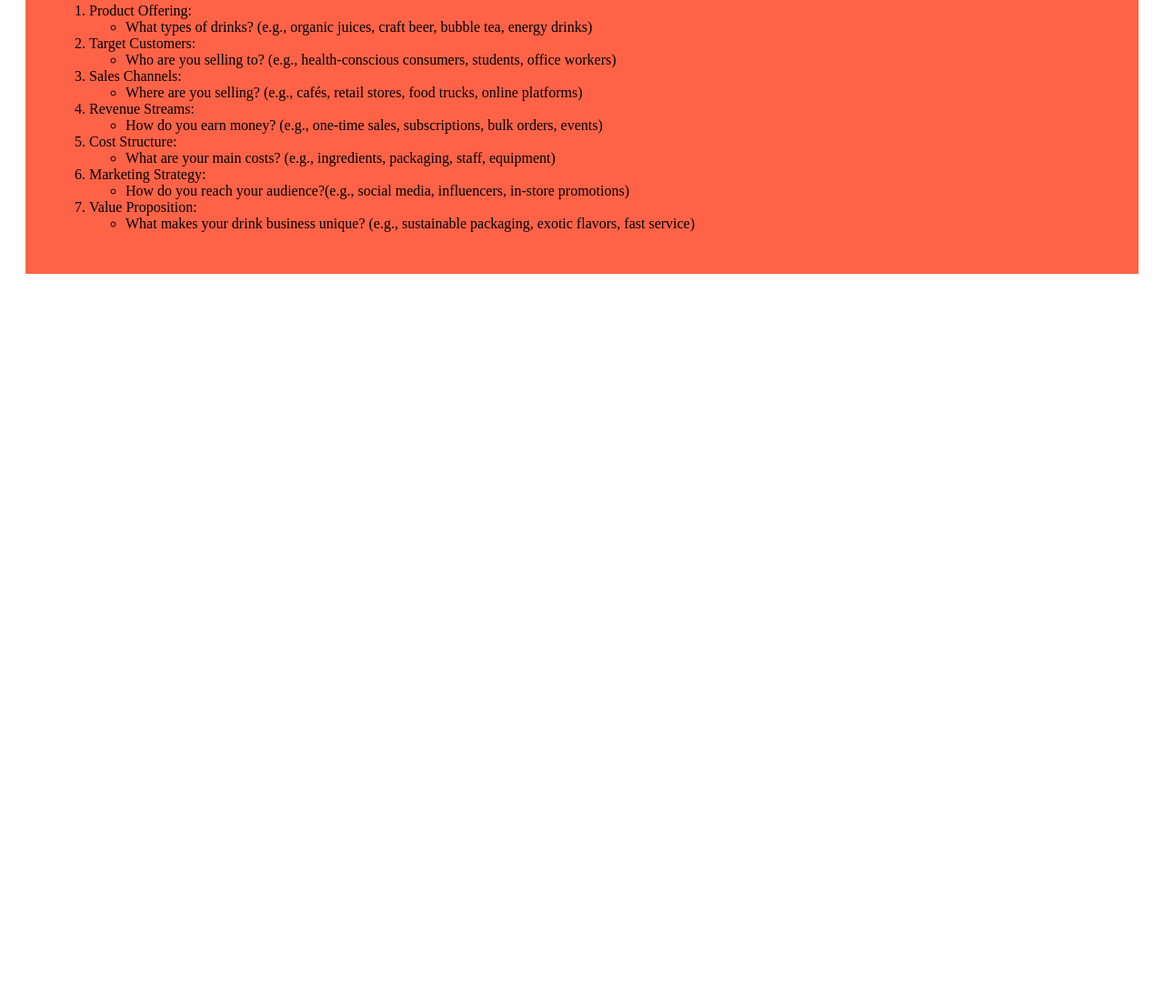
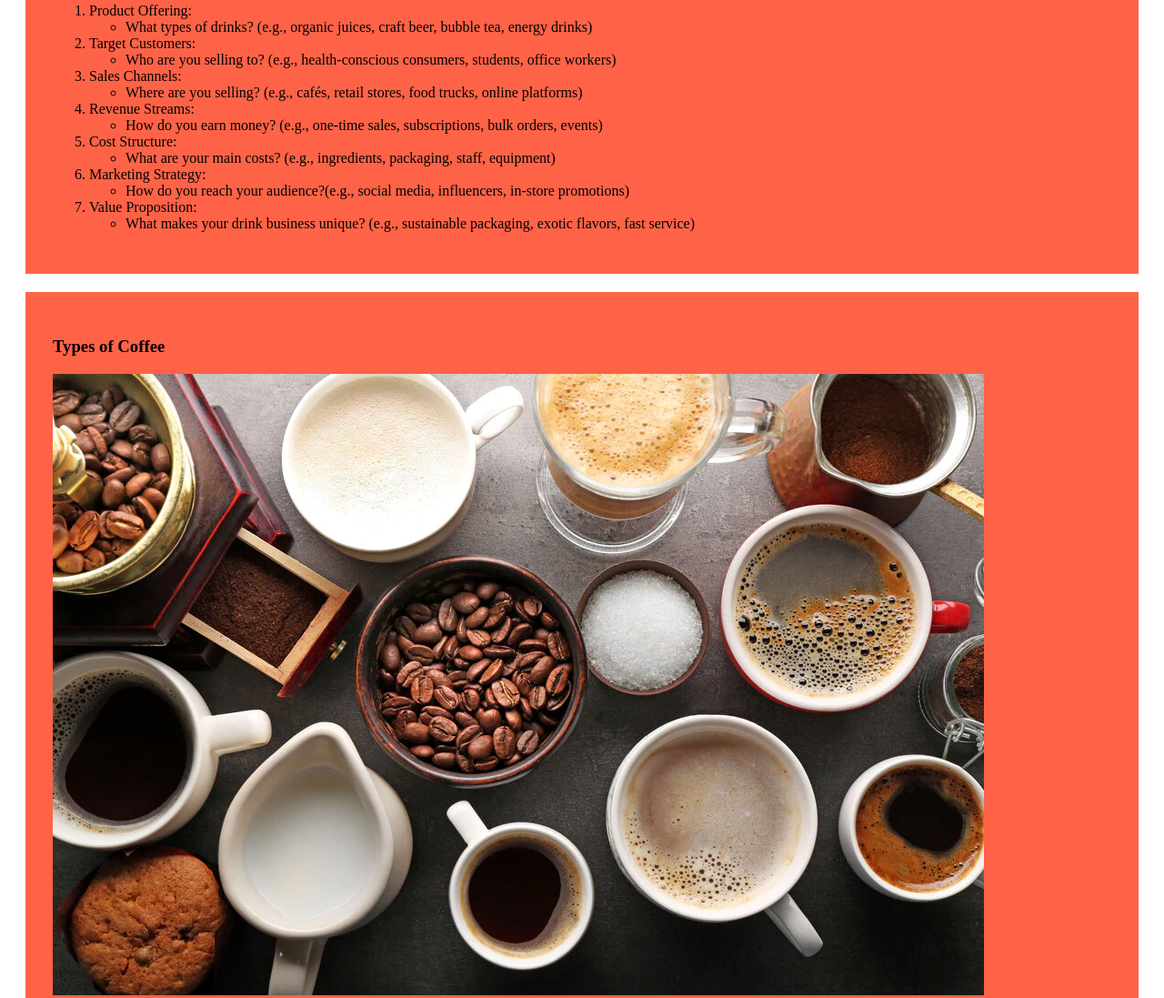
Before and after one commit to toufiq-ikram/my-simple-website, a plain HTML site: page index.html in a window 1280 px wide. Shown: the part 988-2085 px from the top of the page at 91% size. Before the commit the page ends 1309 px from the top, so only its background shows below. Drawn offline with Linux system fonts and the light colour scheme.

Commit message:
added the image

```diff
--- a/index.html
+++ b/index.html
@@ -93,5 +93,10 @@
             </li>
         </ol>
     </div>
+    <div>
+        <h3>Types of Coffee</h3>
+        <img src="image/types_of_coffee_91a828a5-7ff3-427d-acaa-c8b7289c9e5a_1024x.webp" alt="">
+    </div>
+
 </body>
 </html>
```
Also changed, not shown: image/types_of_coffee_91a828a5-7ff3-427d-acaa-c8b7289c9e5a_1024x.webp (added).
